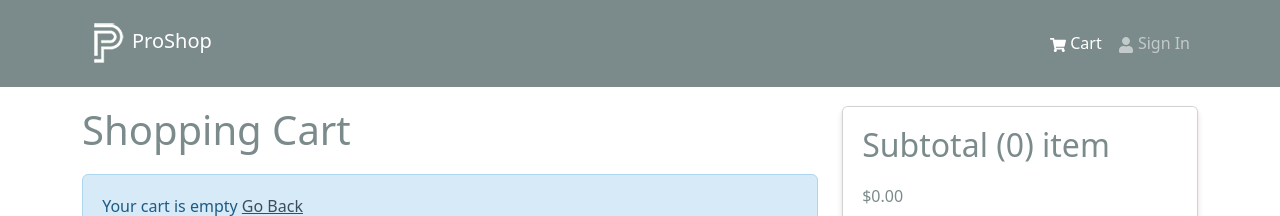
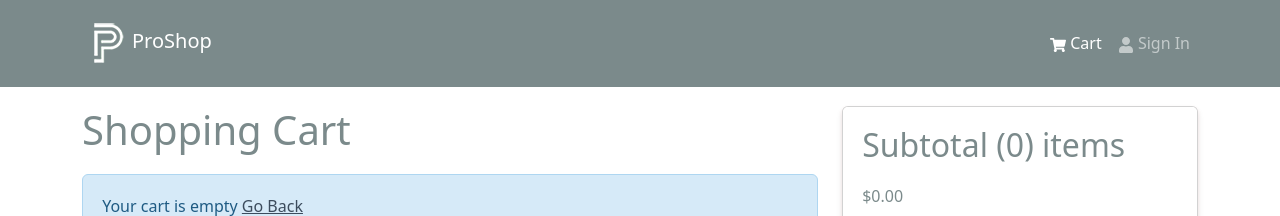
Before and after one commit to MikeJakuszewski/Mern-Stack-Ecomm, a React (Create React App) app in the folder frontend/: page /cart in a window 1280 px wide. Shown: the top 216 px of the page. Built offline with nearby package versions, Linux system fonts and the light colour scheme.

Commit message:
added remove from cart functionality

```diff
--- a/frontend/src/screens/CartScreen.jsx
+++ b/frontend/src/screens/CartScreen.jsx
@@ -12,7 +12,7 @@
 } from "react-bootstrap";
 import { FaTrash } from "react-icons/fa";
 import Message from "../components/Message";
-import { addToCart } from "../slices/cartSlice";
+import { addToCart, removeFromCart } from "../slices/cartSlice";
 
 const CartScreen = () => {
   const navigate = useNavigate();
@@ -23,6 +23,14 @@
 
   const addToCartHandler = async (product, qty) => {
     dispatch(addToCart({ ...product, qty }));
+  };
+
+  const removeFromCartHandler = async (id) => {
+    dispatch(removeFromCart(id));
+  };
+
+  const checkoutHandler = () => {
+    navigate("/login?redirect=/shipping");
   };
 
   return (
@@ -61,7 +69,11 @@
                     </Form.Control>
                   </Col>
                   <Col md={2}>
-                    <Button type="button" variant="light">
+                    <Button
+                      type="button"
+                      variant="light"
+                      onClick={() => removeFromCartHandler(item._id)}
+                    >
                       <FaTrash />
                     </Button>
                   </Col>
@@ -77,9 +89,9 @@
             <ListGroup.Item>
               <h2>
                 Subtotal ({cartItems.reduce((acc, item) => acc + item.qty, 0)}){" "}
-                {cartItems.reduce((acc, item) => acc + item.qty, 0) > 1
-                  ? "items"
-                  : " item"}
+                {cartItems.reduce((acc, item) => acc + item.qty, 0) === 1
+                  ? "item"
+                  : " items"}
               </h2>
               $
               {cartItems
@@ -91,6 +103,7 @@
                 type="button"
                 className="btn-block"
                 disabled={cartItems.length === 0}
+                onClick={checkoutHandler}
               >
                 Proceed to Checkout
               </Button>
--- a/frontend/src/slices/cartSlice.js
+++ b/frontend/src/slices/cartSlice.js
@@ -23,9 +23,16 @@
 
       return updateCart(state);
     },
+    removeFromCart: (state, action) => {
+      state.cartItems = state.cartItems.filter(
+        (item) => item._id !== action.payload
+      );
+
+      return updateCart(state);
+    },
   },
 });
 
-export const { addToCart } = cartSlice.actions;
+export const { addToCart, removeFromCart } = cartSlice.actions;
 
 export default cartSlice.reducer;
```
